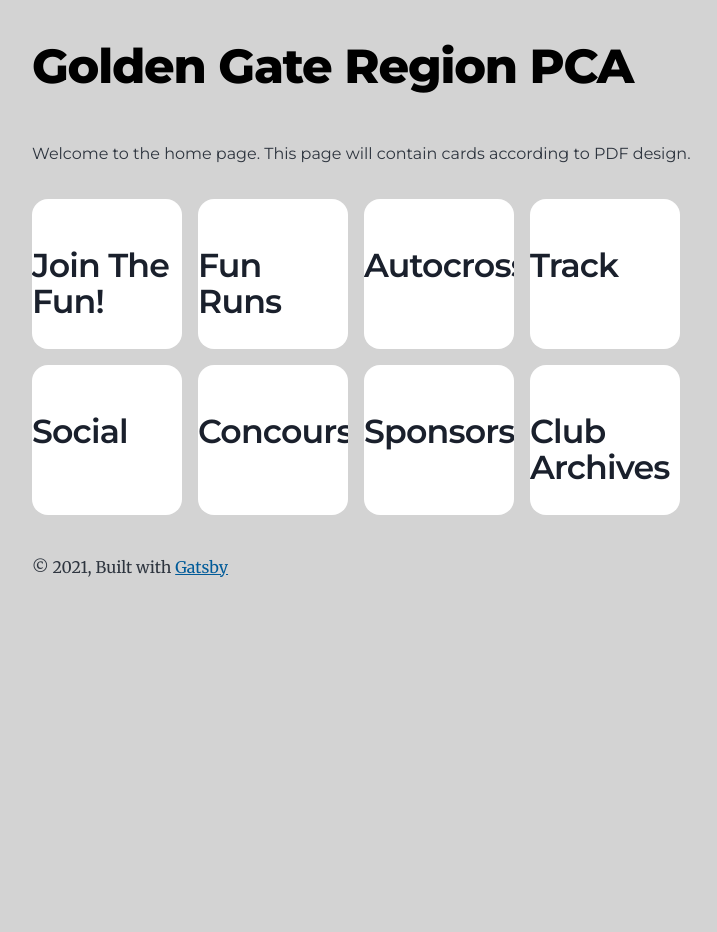
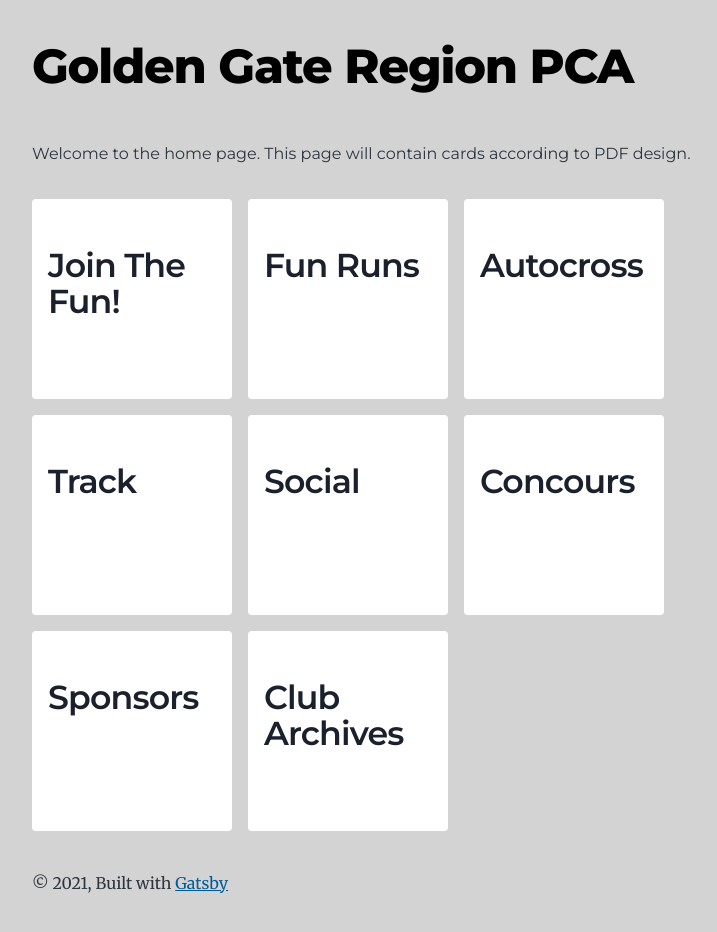
Before and after one commit to behindthedriver/ggr-2021-website, a Gatsby site: page / in a window 1280 px wide. Shown: the whole page, without its empty margins (244-961 px from the left). Before the commit the page ends 800 px from the top, so only its background shows below. Built offline with nearby package versions, Linux system fonts and the light colour scheme; Gatsby itself is replaced by a stand-in of ours.

Commit message:
some css fixes

```diff
--- a/src/components/card.module.css
+++ b/src/components/card.module.css
@@ -1,6 +1,6 @@
 .cardclosed {
-    width: 150px;
-    height: 150px;
+    width: 200px;
+    height: 200px;
     border-width: 1rem;
     border-color: #005b99;
     border-top: 1px;
@@ -10,15 +10,16 @@
     overflow: hidden;
     margin-right: 1rem;
     margin-bottom: 1rem;
-    border-top-left-radius: 1rem;
-    border-top-right-radius: 1rem;
-    border-bottom-left-radius: 1rem;
-    border-bottom-right-radius: 1rem;
+    padding-left: 1rem;
+    border-top-left-radius: .25rem;
+    border-top-right-radius: .25rem;
+    border-bottom-left-radius: .25rem;
+    border-bottom-right-radius: .25rem;
 
   }
 
   .cardopen {
-    width: 150px;
+    width: 200px;
     height: 300px;
     border-width: 1rem;
     border-color: #005b99;
@@ -29,4 +30,10 @@
     overflow: hidden;
     margin-right: 1rem;
     margin-bottom: 1rem;
+    padding-left: 1rem;
+
+    border-top-left-radius: .25rem;
+    border-top-right-radius: .25rem;
+    border-bottom-left-radius: .25rem;
+    border-bottom-right-radius: .25rem;
   }
```
